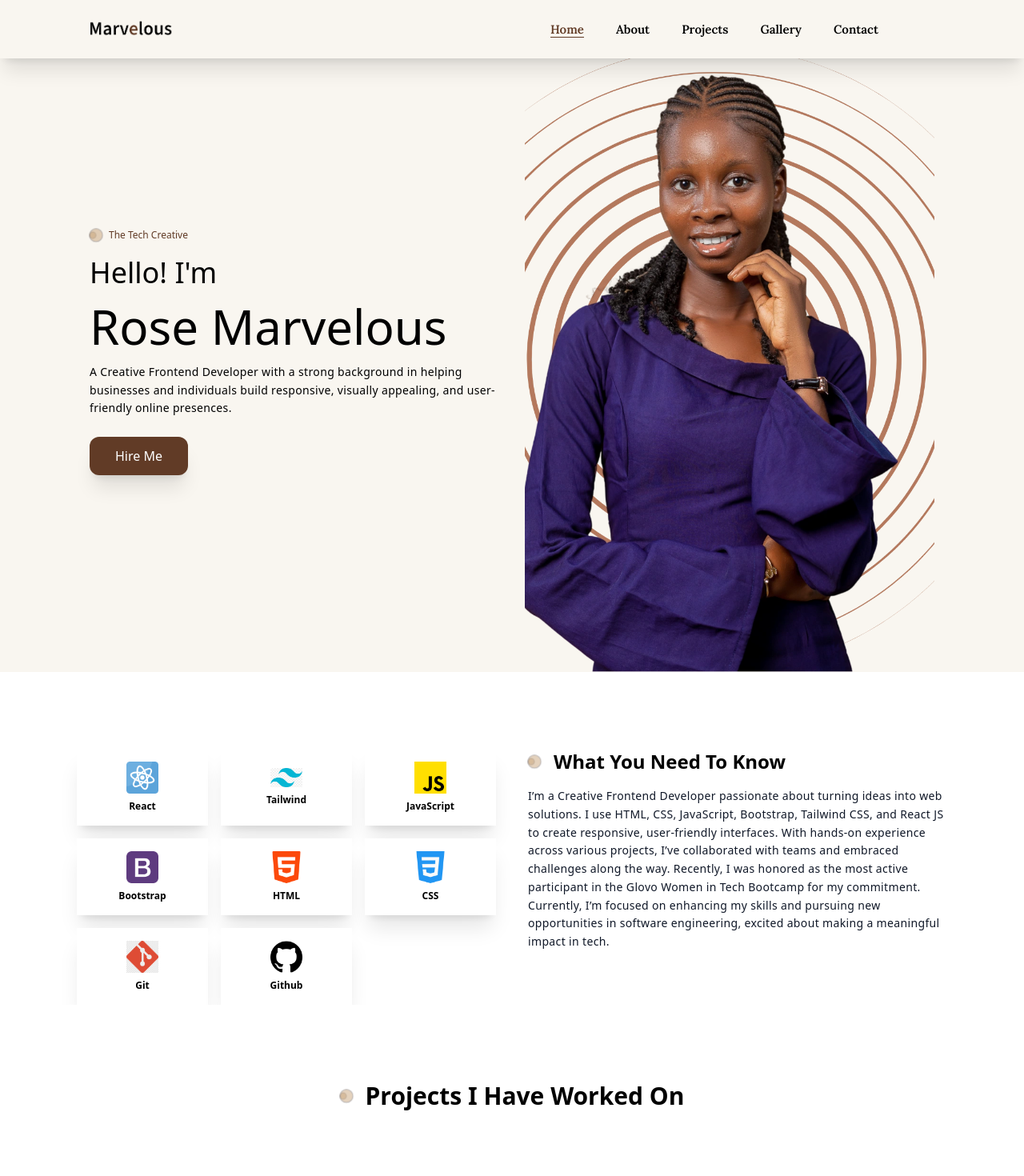
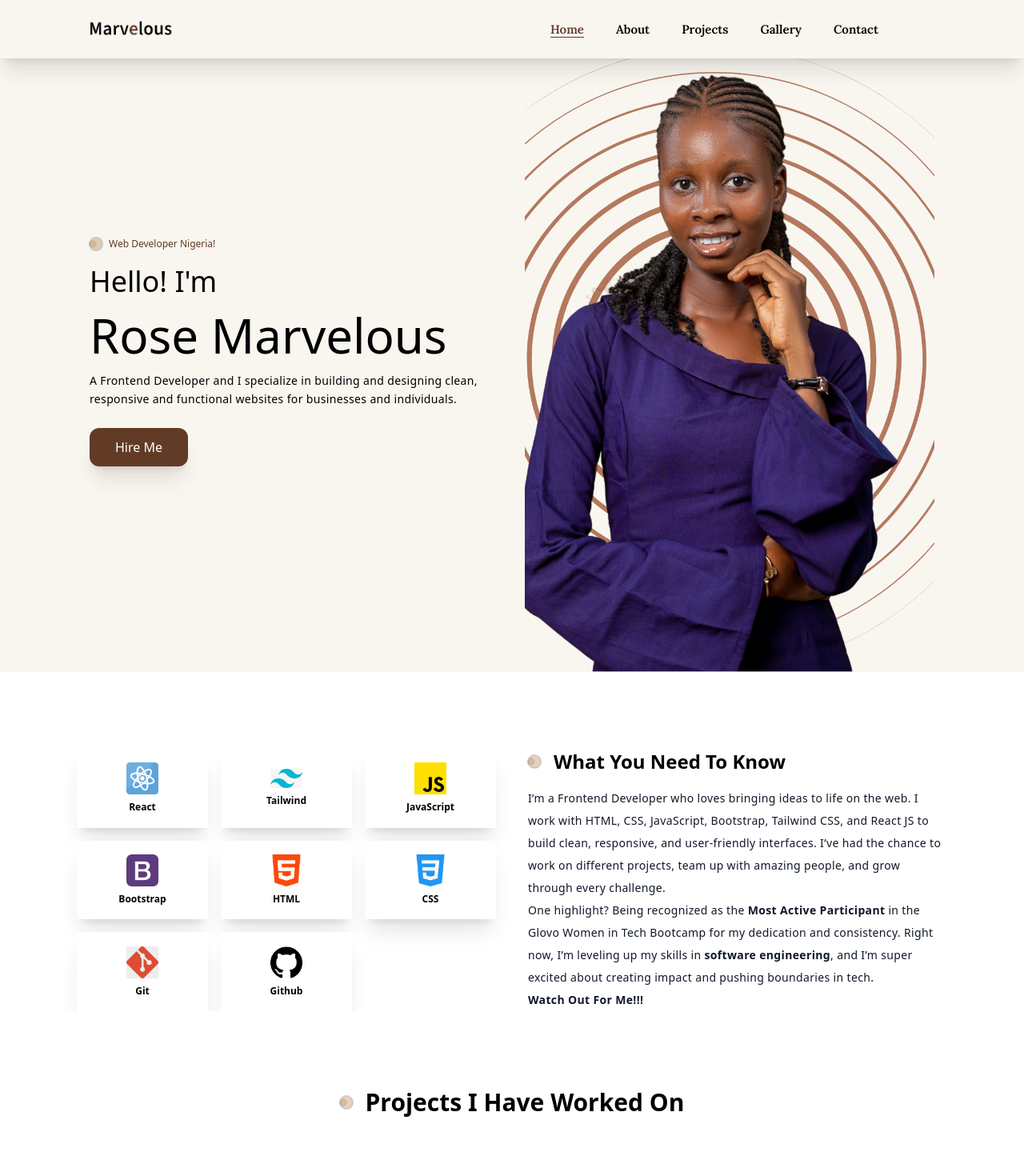
Before and after one commit to rhose1234/My-React-Portfolio, a React (Vite) app: page / in a window 1280 px wide. Shown: the top 1470 px of the page at 80% size. Built offline with nearby package versions, Linux system fonts and the light colour scheme.

Commit message:
Updated my portfolio links

```diff
--- a/index.html
+++ b/index.html
@@ -5,13 +5,13 @@
     <meta http-equiv="X-UA-Compatible" content="IE=edge" />
     <meta name="viewport" content="width=device-width, initial-scale=1.0" />
 
-    <meta name="title" content="Akorede Rose Marvelous - The Tech Creative!" />
+    <meta name="title" content="Akorede Rose Marvelous - Web Developer Nigeria!" />
     <meta name="description" content="Akorede Rose Marvelous, web developer, frontend developer, software developer, Html, CSS, JavaScript, React JS, Bootstrap, Tailwind CSS" />
     <meta name="keywords" content="Akorede Rose Marvelous, web developer, frontend developer, web developer, software developer, Html, CSS, JavaScript, React Js, Bootstrap, Tailwind CSS, landing page" />
 
 <!-- Open Graph (OG) Meta Tags -->
-<meta property="og:title" content="Akorede Rose Marvelous - The Tech Creative!" />
-<meta property="og:description" content="Akorede Rose Marvelous — Creative Frontend Developer passionate about building clean, responsive, and functional websites." />
+<meta property="og:title" content="Akorede Rose Marvelous - Web Developer Nigeria!" />
+<meta property="og:description" content="Akorede Rose Marvelous — Frontend Developer, I build clean, responsive, and functional websites, Aspiring software engineer" />
 <meta property="og:image" content="https://themarvelousrose.netlify.app/logoo.png" />
 <meta property="og:url" content="https://themarvelousrose.netlify.app" />
 <meta property="og:type" content="website" />
@@ -23,7 +23,7 @@
 
     <meta name="theme-color" content="#BB8E5A" />
 
-    <title>The Tech Creative!</title>
+    <title>Web Developer Nigeria!</title>
 
     <link rel="icon" type="image/svg+xml" href="/logoo.png" />
     <link rel="manifest" href="/site.webmanifest">
--- a/src/Components/Sections/About.jsx
+++ b/src/Components/Sections/About.jsx
@@ -59,13 +59,22 @@ export default function About() {
             </div>
             <h4 className='text-2xl font-bold md:text-start lg:text-start text-center'>What You Need To Know</h4>
           </div>
-          <p className="text-gray-900 text-sm text-start px-3 w-auto md:px-0 leading-relaxed tracking-wide">
-            I’m a Creative Frontend Developer passionate about turning ideas into web solutions. I use HTML, CSS, JavaScript, Bootstrap, Tailwind CSS, and React JS to create responsive, user-friendly interfaces.
+          <p className="text-gray-900 text-sm text-start px-3 w-auto md:px-0 leading-loose tracking-wide">
+  I’m a Frontend Developer who loves bringing ideas to life on the web.
+  I work with HTML, CSS, JavaScript, Bootstrap, Tailwind CSS, and React JS to build clean,
+  responsive, and user-friendly interfaces.
 
-            With hands-on experience across various projects, I’ve collaborated with teams and embraced challenges along the way. Recently, I was honored as the most active participant in the Glovo Women in Tech Bootcamp for my commitment.
+  I’ve had the chance to work on different projects, team up with amazing people, and grow through
+  every challenge. <br/> One highlight? Being recognized as the <strong> Most Active Participant </strong>
+  in the Glovo Women in Tech Bootcamp for my dedication and consistency.
 
-            Currently, I’m focused on enhancing my skills and pursuing new opportunities in software engineering, excited about making a meaningful impact in tech.
-          </p>
+  Right now, I’m leveling up my skills in <strong>software engineering</strong>, and I’m super excited
+  about creating impact and pushing boundaries in tech.
+
+  <br/>
+  <strong>Watch Out For Me!!!</strong>
+</p>
+
         </div>
 
       </div>
--- a/src/Components/Sections/Footer.jsx
+++ b/src/Components/Sections/Footer.jsx
@@ -20,7 +20,7 @@ export default function Footer() {
         <div className="flex flex-col items-start gap-4">
           <h3 className="text-lg font-semibold">Connect with me</h3>
           <div className="flex flex-wrap space-x-2">
-            <Link to="https://x.com/RoseMarvelous4" target="_blank" rel="noopener noreferrer" className="text-[#613B26] hover:bg-[#BB8E5A] p-2 rounded-full transition">
+            <Link to="https://x.com/WebDeveloperng" target="_blank" rel="noopener noreferrer" className="text-[#613B26] hover:bg-[#BB8E5A] p-2 rounded-full transition">
               <FaXTwitter size={20} />
             </Link>
             <Link to="https://www.linkedin.com/in/rose-akorede/" target="_blank" rel="noopener noreferrer" className="text-[#613B26] hover:bg-[#BB8E5A] p-2 rounded-full transition">
@@ -29,7 +29,7 @@ export default function Footer() {
             <Link to="https://github.com/rhose1234" target="_blank" rel="noopener noreferrer" className="text-[#613B26] hover:bg-[#BB8E5A] p-2 rounded-full transition">
               <FaGithub size={20} />
             </Link>
-            <Link to="https://www.instagram.com/marvelousrose02/" target="_blank" rel="noopener noreferrer" className="text-[#613B26] hover:bg-[#BB8E5A] p-2 rounded-full transition">
+            <Link to="https://www.instagram.com/webdeveloper_ng/" target="_blank" rel="noopener noreferrer" className="text-[#613B26] hover:bg-[#BB8E5A] p-2 rounded-full transition">
               <FaInstagram size={20} />
             </Link>
             <Link to="https://web.facebook.com/profile.php?id=100070538305621" target="_blank" rel="noopener noreferrer" className="text-[#613B26] hover:bg-[#BB8E5A] p-2 rounded-full transition">
--- a/src/Components/Sections/Home.jsx
+++ b/src/Components/Sections/Home.jsx
@@ -45,7 +45,7 @@ export default function Home() {
               <span className="blinking-circle absolute w-2 h-2 bg-[#613B26] rounded-full"></span>
               <span className="blinking-circle absolute w-4 h-4 border border-[#613B26] rounded-full"></span>
             </div>
-            <h5 className="text-xs font-light text-[#613B26]">The Tech Creative</h5>
+            <h5 className="text-xs font-light text-[#613B26]">Web Developer Nigeria!</h5>
           </div>
 
           <h3 className="font-medium text-2xl lg:text-4xl mb-2 leading-tight tracking-normal">
@@ -57,7 +57,7 @@ export default function Home() {
           </h2>
 
           <p className="font-normal text-[14px] max-w-2xl mb-6 leading-relaxed tracking-wide text-black">
-            A Creative Frontend Developer with a strong background in helping businesses and individuals build responsive, visually appealing, and user-friendly online presences.
+            A Frontend Developer and I specialize in building and designing clean, responsive and functional websites for businesses and individuals.
           </p>
 
           <motion.div whileHover={{ scale: 1.05 }} whileTap={{ scale: 0.95 }}>
```
